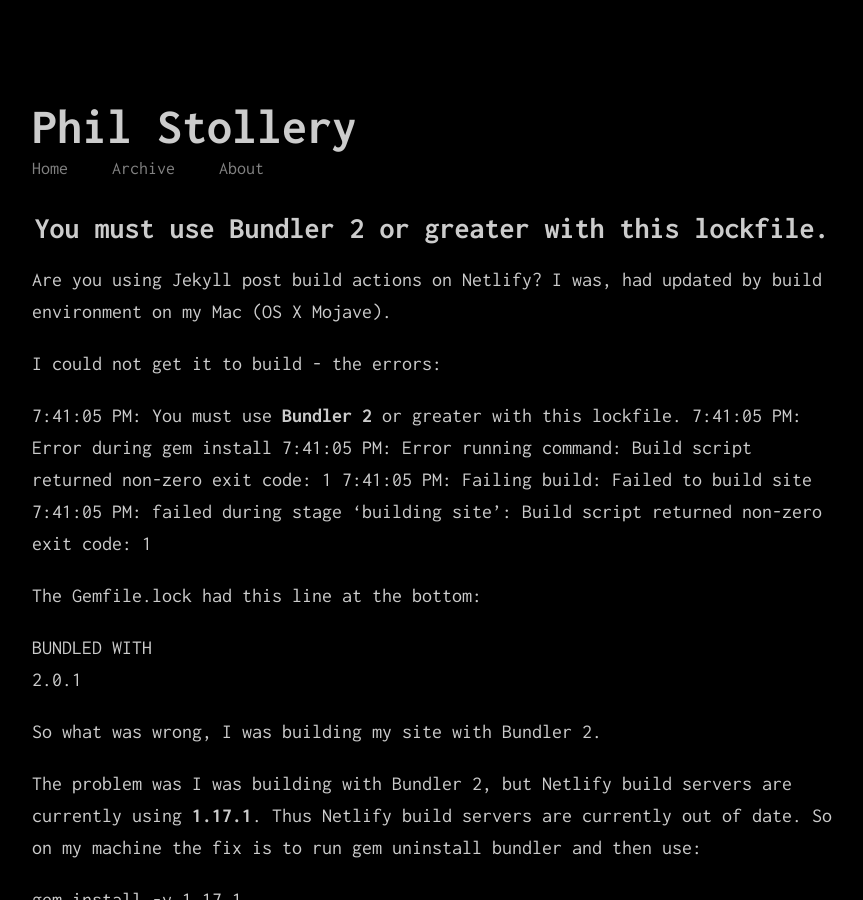
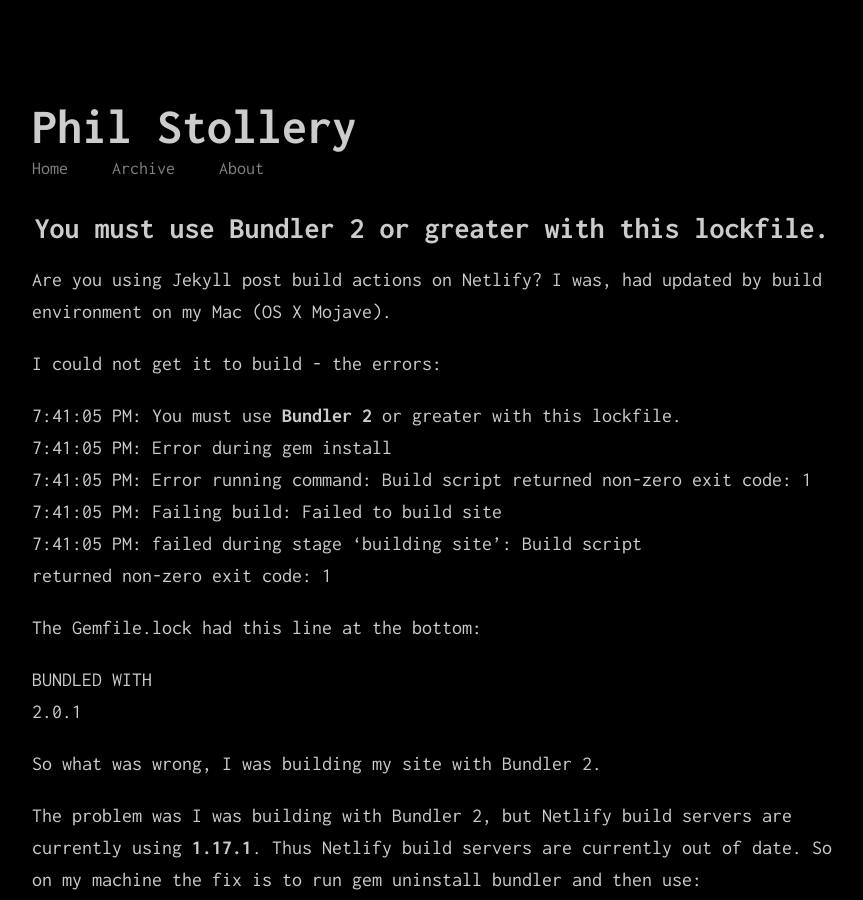
Before and after one commit to PhilStollery/philstollery.github.io, a Jekyll site: the page built from _posts/2019-01-12-you-must-use-bundler-2-or-greater-with-this-lockfile.md, in a window 1280 px wide and 900 px high. Shown: the whole window, without its empty margins (208-1071 px from the left). Built offline with Jekyll 4.4.1, drawn with Linux system fonts in a browser that asks for light colours; a script that is not in the unit is left out.

```diff
--- a/_posts/2019-01-12-you-must-use-bundler-2-or-greater-with-this-lockfile.md
+++ b/_posts/2019-01-12-you-must-use-bundler-2-or-greater-with-this-lockfile.md
@@ -9,11 +9,12 @@ Are you using Jekyll post build actions on Netlify? I was, had updated by build
 
 I could not get it to build - the errors:
 
-7:41:05 PM: You must use **Bundler 2** or greater with this lockfile.
-7:41:05 PM: Error during gem install
-7:41:05 PM: Error running command: Build script returned non-zero exit code: 1
-7:41:05 PM: Failing build: Failed to build site
-7:41:05 PM: failed during stage 'building site': Build script returned non-zero exit code: 1
+7:41:05 PM: You must use **Bundler 2** or greater with this lockfile.<br/>
+7:41:05 PM: Error during gem install<br/>
+7:41:05 PM: Error running command: Build script returned non-zero exit code: 1<br/>
+7:41:05 PM: Failing build: Failed to build site<br/>
+7:41:05 PM: failed during stage 'building site': Build script<br/>
+returned non-zero exit code: 1<br/>
 
 The Gemfile.lock had this line at the bottom:
 
```
